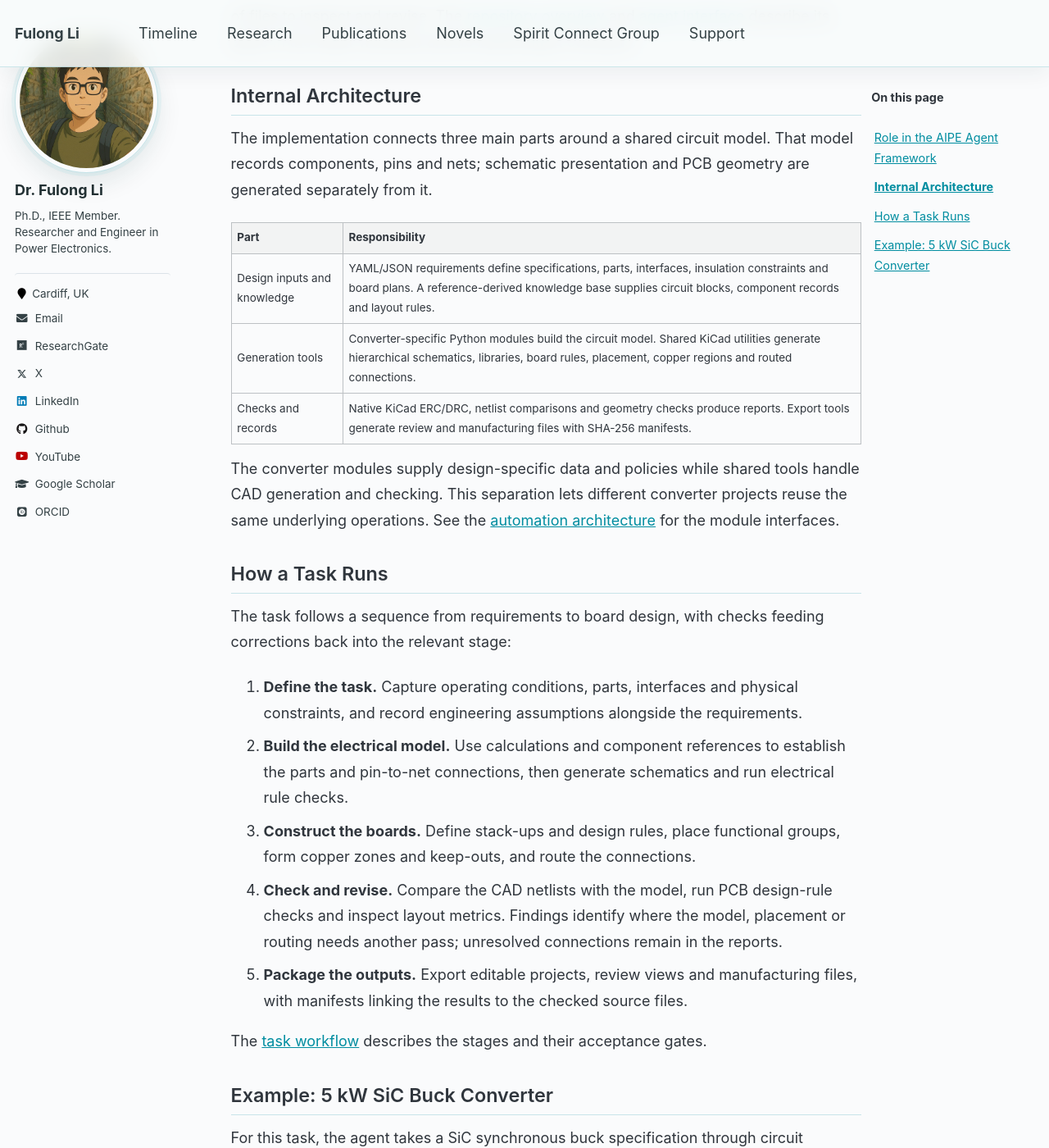
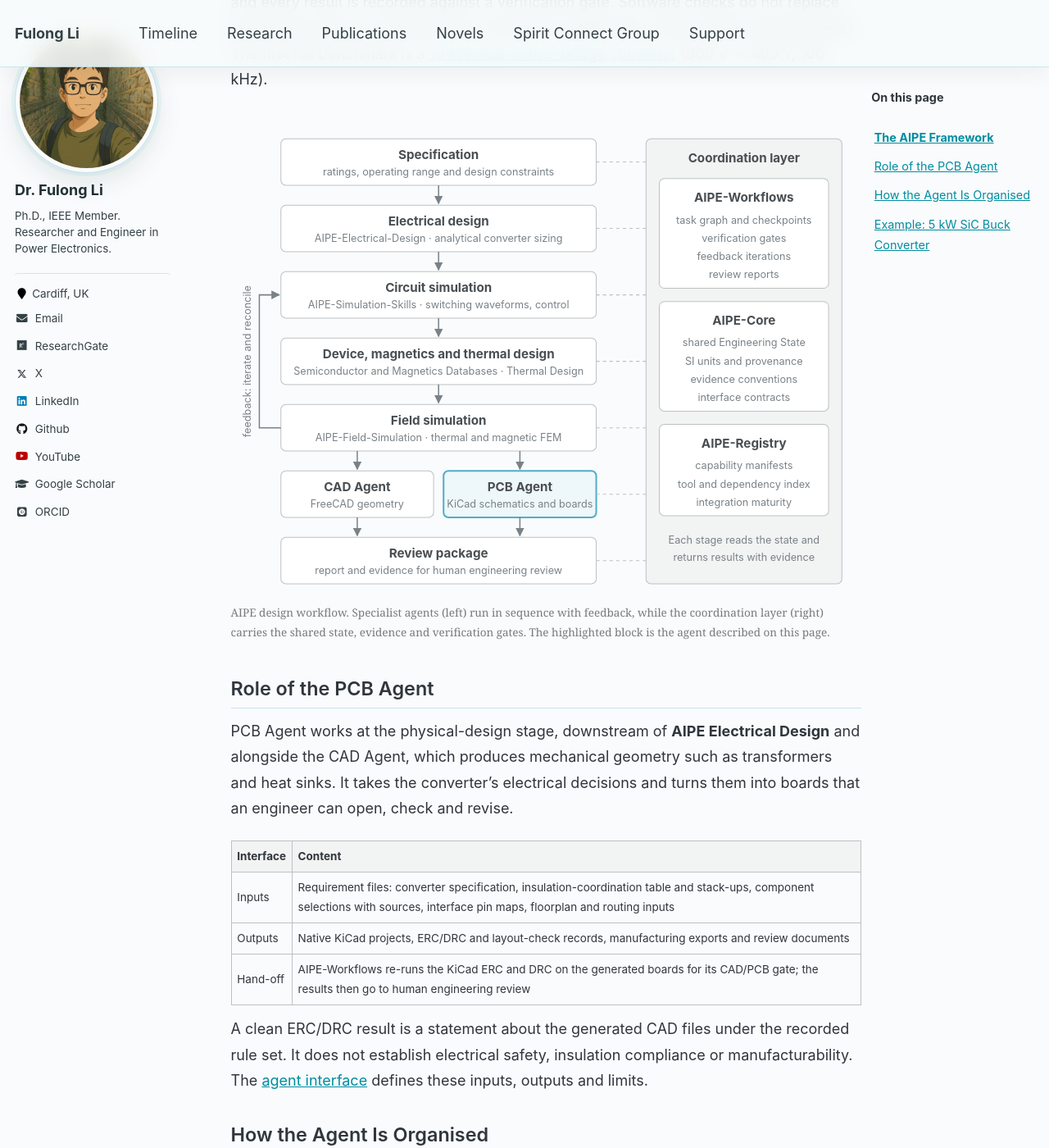
Before and after one commit to FulongLi/fulongli.github.io, a Jekyll site: the page built from _pages/research/aipe_pcb_agent.md, in a window 1280 px wide and 1400 px high, scrolled down 747 px. Shown: the whole window at 82% size. Built offline with Jekyll 4.4.1, drawn with Linux system fonts in a browser that asks for light colours; some web fonts are replaced; comment, search, counter and statistics services are not loaded; some of the changed text lies outside the part shown.

Commit message:
Restructure AIPE PCB Agent page around the AIPE framework
Introduce the AIPE framework first, then the agent's role, its internal
organisation and the 5 kW SiC buck example. The framework section is a
shared include with the agent's stage highlighted, so other agent pages
can reuse it; the README records the four-part structure.

Co-Authored-By: Claude Opus 5.5 <noreply@anthropic.com>

```diff
--- /dev/null
+++ b/_includes/aipe-framework.html
@@ -0,0 +1,87 @@
+{% comment %}
+  Shared AIPE framework introduction for agent project pages.
+  Usage: {% include aipe-framework.html agent="pcb" %}
+  agent: spec | electrical | simulation | components | field | cad | pcb | review
+  The named stage is highlighted with the site link colour.
+{% endcomment %}
+{% capture aipe_fw_on %}fill="#eef7fa" stroke="#52adc8" stroke-width="2"{% endcapture %}
+{% capture aipe_fw_off %}fill="#ffffff" stroke="#bdc1c4" stroke-width="1"{% endcapture %}
+<p><a href="https://aipel.co.uk/">AIPE (AI for Power Engineering)</a> is the open engineering ecosystem I am building through AIPE Labs. It treats power-converter design as a coordinated, iterative optimisation process rather than a chain of separate tools. Specialist agents each own one engineering step: electrical sizing, circuit simulation, device and magnetics selection, thermal and field analysis, mechanical CAD and PCB layout. They exchange explicit inputs, assumptions, results and evidence through a shared Engineering State.</p>
+<p>A workflow engine runs these steps as a checkpointed task graph. Results from later stages, such as magnetics or finite-element parameters, feed back into the circuit model, and every result is recorded against a verification gate. Software checks do not replace engineering review, measurement or hardware qualification, which remain separate gates. The first full benchmark is a <a href="https://github.com/FulongLi/AIPE-Workflows/blob/main/examples/dab-10kw/README.md">10 kW dual-active-bridge converter</a> (800 V → 400 V, 100 kHz).</p>
+<figure class="project-blueprint">
+<svg viewBox="0 0 760 580" width="760" height="580" role="img" aria-labelledby="aipe-fw-title" style="width: 100%; height: auto;" font-family="-apple-system, 'Segoe UI', Roboto, 'Helvetica Neue', Arial, sans-serif">
+<title id="aipe-fw-title">AIPE design workflow: specification, electrical design, circuit simulation, device, magnetics and thermal design, field simulation, CAD and PCB agents and a review package, coordinated by AIPE-Workflows, AIPE-Core and AIPE-Registry</title>
+<defs><marker id="aipe-fw-arrow" viewBox="0 0 10 10" refX="9" refY="5" markerWidth="7" markerHeight="7" orient="auto-start-reverse"><path d="M0,0 L10,5 L0,10 z" fill="#7a8288"/></marker></defs>
+<g text-anchor="middle">
+<rect x="60" y="20" width="380" height="56" rx="6" {% if include.agent == 'spec' %}{{ aipe_fw_on }}{% else %}{{ aipe_fw_off }}{% endif %}/>
+<text x="250" y="44" font-size="15" font-weight="700" fill="#494e52">Specification</text>
+<text x="250" y="64" font-size="12.5" fill="#7a8288">ratings, operating range and design constraints</text>
+<rect x="60" y="100" width="380" height="56" rx="6" {% if include.agent == 'electrical' %}{{ aipe_fw_on }}{% else %}{{ aipe_fw_off }}{% endif %}/>
+<text x="250" y="124" font-size="15" font-weight="700" fill="#494e52">Electrical design</text>
+<text x="250" y="144" font-size="12.5" fill="#7a8288">AIPE-Electrical-Design · analytical converter sizing</text>
+<rect x="60" y="180" width="380" height="56" rx="6" {% if include.agent == 'simulation' %}{{ aipe_fw_on }}{% else %}{{ aipe_fw_off }}{% endif %}/>
+<text x="250" y="204" font-size="15" font-weight="700" fill="#494e52">Circuit simulation</text>
+<text x="250" y="224" font-size="12.5" fill="#7a8288">AIPE-Simulation-Skills · switching waveforms, control</text>
+<rect x="60" y="260" width="380" height="56" rx="6" {% if include.agent == 'components' %}{{ aipe_fw_on }}{% else %}{{ aipe_fw_off }}{% endif %}/>
+<text x="250" y="284" font-size="15" font-weight="700" fill="#494e52">Device, magnetics and thermal design</text>
+<text x="250" y="304" font-size="12.5" fill="#7a8288">Semiconductor and Magnetics Databases · Thermal Design</text>
+<rect x="60" y="340" width="380" height="56" rx="6" {% if include.agent == 'field' %}{{ aipe_fw_on }}{% else %}{{ aipe_fw_off }}{% endif %}/>
+<text x="250" y="364" font-size="15" font-weight="700" fill="#494e52">Field simulation</text>
+<text x="250" y="384" font-size="12.5" fill="#7a8288">AIPE-Field-Simulation · thermal and magnetic FEM</text>
+<rect x="60" y="420" width="184" height="56" rx="6" {% if include.agent == 'cad' %}{{ aipe_fw_on }}{% else %}{{ aipe_fw_off }}{% endif %}/>
+<text x="152" y="444" font-size="15" font-weight="700" fill="#494e52">CAD Agent</text>
+<text x="152" y="464" font-size="12.5" fill="#7a8288">FreeCAD geometry</text>
+<rect x="256" y="420" width="184" height="56" rx="6" {% if include.agent == 'pcb' %}{{ aipe_fw_on }}{% else %}{{ aipe_fw_off }}{% endif %}/>
+<text x="348" y="444" font-size="15" font-weight="700" fill="#494e52">PCB Agent</text>
+<text x="348" y="464" font-size="12.5" fill="#7a8288">KiCad schematics and boards</text>
+<rect x="60" y="500" width="380" height="56" rx="6" {% if include.agent == 'review' %}{{ aipe_fw_on }}{% else %}{{ aipe_fw_off }}{% endif %}/>
+<text x="250" y="524" font-size="15" font-weight="700" fill="#494e52">Review package</text>
+<text x="250" y="544" font-size="12.5" fill="#7a8288">report and evidence for human engineering review</text>
+</g>
+<g stroke="#7a8288" stroke-width="1.5" fill="none" marker-end="url(#aipe-fw-arrow)">
+<line x1="250" y1="76" x2="250" y2="98"/>
+<line x1="250" y1="156" x2="250" y2="178"/>
+<line x1="250" y1="236" x2="250" y2="258"/>
+<line x1="250" y1="316" x2="250" y2="338"/>
+<line x1="152" y1="396" x2="152" y2="418"/>
+<line x1="348" y1="396" x2="348" y2="418"/>
+<line x1="152" y1="476" x2="152" y2="498"/>
+<line x1="348" y1="476" x2="348" y2="498"/>
+<path d="M60,368 H34 V208 H58"/>
+</g>
+<text x="24" y="288" font-size="12.5" fill="#7a8288" text-anchor="middle" transform="rotate(-90 24 288)">feedback: iterate and reconcile</text>
+<g stroke="#bdc1c4" stroke-width="1" stroke-dasharray="4 4">
+<line x1="440" y1="48" x2="500" y2="48"/>
+<line x1="440" y1="128" x2="500" y2="128"/>
+<line x1="440" y1="208" x2="500" y2="208"/>
+<line x1="440" y1="288" x2="500" y2="288"/>
+<line x1="440" y1="368" x2="500" y2="368"/>
+<line x1="440" y1="448" x2="500" y2="448"/>
+<line x1="440" y1="528" x2="500" y2="528"/>
+</g>
+<rect x="500" y="20" width="236" height="536" rx="6" fill="#f2f3f3" stroke="#bdc1c4"/>
+<g text-anchor="middle">
+<text x="618" y="48" font-size="15" font-weight="700" fill="#494e52">Coordination layer</text>
+<rect x="516" y="68" width="204" height="132" rx="6" fill="#ffffff" stroke="#bdc1c4"/>
+<text x="618" y="96" font-size="15" font-weight="700" fill="#494e52">AIPE-Workflows</text>
+<text x="618" y="122" font-size="12.5" fill="#7a8288">task graph and checkpoints</text>
+<text x="618" y="144" font-size="12.5" fill="#7a8288">verification gates</text>
+<text x="618" y="166" font-size="12.5" fill="#7a8288">feedback iterations</text>
+<text x="618" y="188" font-size="12.5" fill="#7a8288">review reports</text>
+<rect x="516" y="216" width="204" height="132" rx="6" fill="#ffffff" stroke="#bdc1c4"/>
+<text x="618" y="244" font-size="15" font-weight="700" fill="#494e52">AIPE-Core</text>
+<text x="618" y="270" font-size="12.5" fill="#7a8288">shared Engineering State</text>
+<text x="618" y="292" font-size="12.5" fill="#7a8288">SI units and provenance</text>
+<text x="618" y="314" font-size="12.5" fill="#7a8288">evidence conventions</text>
+<text x="618" y="336" font-size="12.5" fill="#7a8288">interface contracts</text>
+<rect x="516" y="364" width="204" height="110" rx="6" fill="#ffffff" stroke="#bdc1c4"/>
+<text x="618" y="392" font-size="15" font-weight="700" fill="#494e52">AIPE-Registry</text>
+<text x="618" y="418" font-size="12.5" fill="#7a8288">capability manifests</text>
+<text x="618" y="440" font-size="12.5" fill="#7a8288">tool and dependency index</text>
+<text x="618" y="462" font-size="12.5" fill="#7a8288">integration maturity</text>
+<text x="618" y="508" font-size="12.5" fill="#7a8288">Each stage reads the state and</text>
+<text x="618" y="528" font-size="12.5" fill="#7a8288">returns results with evidence</text>
+</g>
+</svg>
+<figcaption>AIPE design workflow. Specialist agents (left) run in sequence with feedback, while the coordination layer (right) carries the shared state, evidence and verification gates. The highlighted block is the agent described on this page.</figcaption>
+</figure>
--- a/_pages/research/aipe_pcb_agent.md
+++ b/_pages/research/aipe_pcb_agent.md
@@ -3,51 +3,56 @@ layout: single
 title: "AIPE PCB Agent"
 permalink: /research/aipe-pcb-agent/
 author_profile: true
-excerpt: "Requirement-driven PCB design automation with Python and KiCad, illustrated by a 5 kW SiC buck converter."
+excerpt: "The PCB design agent of the AIPE framework: from converter requirements to checked KiCad schematics and boards, illustrated by a 5 kW SiC buck converter."
 body_class: microgrid-project-page
 project_stylesheet: /assets/css/marine-project.css
 project_contents: true
 ---
 
-AIPE PCB Agent is my open-source project for turning power-electronics design requirements into editable KiCad schematics and PCB layouts. Its framework combines structured design inputs, reusable engineering knowledge, Python automation and native KiCad checks. The 5 kW SiC buck example below shows how a task moves through that framework to a set of board designs and engineering files.
+AIPE PCB Agent is the PCB design agent in my AIPE framework. It turns a converter's requirements into editable KiCad schematics and board layouts, runs KiCad's own checks on them and packages the results for engineering review. This page explains the framework it belongs to, its role there, how the agent is organised, and a 5 kW SiC converter it has designed.
 
 [Explore the repository](https://github.com/FulongLi/AIPE-PCB-Agent)
 
-## Role in the AIPE Agent Framework
+## The AIPE Framework
 
-In the AIPE workflow, PCB Agent sits downstream of **AIPE Electrical Design**. It receives the converter specification, component and connection data, interface definitions and physical design constraints, then translates them into a board-level implementation.
+{% include aipe-framework.html agent="pcb" %}
 
-> Electrical design → PCB Agent → CAD projects, check reports and engineering review package
+## Role of the PCB Agent
 
-Its outputs include native KiCad projects, schematic and layout views, connectivity and rule-check reports, and manufacturing exports. These give the engineer a consistent set of files to inspect and revise. The [repository overview](https://github.com/FulongLi/AIPE-PCB-Agent) and [agent interface](https://github.com/FulongLi/AIPE-PCB-Agent/blob/main/aipe.yaml) describe its place in the wider workflow and its input/output contracts.
+PCB Agent works at the physical-design stage, downstream of **AIPE Electrical Design** and alongside the CAD Agent, which produces mechanical geometry such as transformers and heat sinks. It takes the converter's electrical decisions and turns them into boards that an engineer can open, check and revise.
 
-## Internal Architecture
+| Interface | Content |
+| --- | --- |
+| Inputs | Requirement files: converter specification, insulation-coordination table and stack-ups, component selections with sources, interface pin maps, floorplan and routing inputs |
+| Outputs | Native KiCad projects, ERC/DRC and layout-check records, manufacturing exports and review documents |
+| Hand-off | AIPE-Workflows re-runs the KiCad ERC and DRC on the generated boards for its CAD/PCB gate; the results then go to human engineering review |
 
-The implementation connects three main parts around a shared circuit model. That model records components, pins and nets; schematic presentation and PCB geometry are generated separately from it.
+A clean ERC/DRC result is a statement about the generated CAD files under the recorded rule set. It does not establish electrical safety, insulation compliance or manufacturability. The [agent interface](https://github.com/FulongLi/AIPE-PCB-Agent/blob/main/aipe.yaml) defines these inputs, outputs and limits.
+
+## How the Agent Is Organised
+
+The agent is built around one shared circuit model. The model records every part, pin and net, while schematic drawing and board geometry are generated from it separately. Checks compare the CAD files with the model and feed their findings back to the stage that needs another pass.
+
+<figure class="project-blueprint">
+  <a href="/images/research/aipe-pcb-agent/agent-architecture.svg" target="_blank" rel="noopener"><img src="/images/research/aipe-pcb-agent/agent-architecture.svg" alt="Flow chart of AIPE PCB Agent: requirement files and a knowledge base feed a shared circuit model and design rules, which drive schematic generation and board construction, followed by verification, exports and hand-off, with findings fed back to the model, placement or routing" width="760" height="668" loading="lazy"></a>
+  <figcaption>Internal organisation of AIPE PCB Agent, from requirement files to checked and packaged KiCad projects.</figcaption>
+</figure>
 
 | Part | Responsibility |
 | --- | --- |
-| Design inputs and knowledge | YAML/JSON requirements define specifications, parts, interfaces, insulation constraints and board plans. A reference-derived knowledge base supplies circuit blocks, component records and layout rules. |
-| Generation tools | Converter-specific Python modules build the circuit model. Shared KiCad utilities generate hierarchical schematics, libraries, board rules, placement, copper regions and routed connections. |
-| Checks and records | Native KiCad ERC/DRC, netlist comparisons and geometry checks produce reports. Export tools generate review and manufacturing files with SHA-256 manifests. |
+| Requirement files | YAML/JSON files hold every number the design uses: ratings, parts, interfaces, insulation distances, stack-ups and floorplan regions. |
+| Knowledge base | Design skills, circuit blocks, component records and layout rules, each traced to manufacturer or reference-design sources. |
+| Circuit model and rules | Converter-specific Python modules build the part and connection model; net classes and KiCad design rules are derived from the insulation table. |
+| Schematic generation | Groups parts by function, draws and routes hierarchical sheets, and refuses to write a sheet whose connectivity differs from the model. |
+| Board construction | Sets the stack-up, places parts with insulation-aware spacing, forms copper zones and routes connections with a deterministic grid router. |
+| Verification | Runs native `kicad-cli` ERC and DRC with schematic parity, then checks netlist equality, routing quality, layout metrics and copper islands. |
+| Exports and records | Writes editable projects, PDFs, Gerber, drill, BOM, placement and STEP files, with SHA-256 manifests linking each output to its sources. |
 
-The converter modules supply design-specific data and policies while shared tools handle CAD generation and checking. This separation lets different converter projects reuse the same underlying operations. See the [automation architecture](https://github.com/FulongLi/AIPE-PCB-Agent/blob/main/docs/architecture.md) for the module interfaces.
-
-## How a Task Runs
-
-The task follows a sequence from requirements to board design, with checks feeding corrections back into the relevant stage:
-
-1. **Define the task.** Capture operating conditions, parts, interfaces and physical constraints, and record engineering assumptions alongside the requirements.
-2. **Build the electrical model.** Use calculations and component references to establish the parts and pin-to-net connections, then generate schematics and run electrical rule checks.
-3. **Construct the boards.** Define stack-ups and design rules, place functional groups, form copper zones and keep-outs, and route the connections.
-4. **Check and revise.** Compare the CAD netlists with the model, run PCB design-rule checks and inspect layout metrics. Findings identify where the model, placement or routing needs another pass; unresolved connections remain in the reports.
-5. **Package the outputs.** Export editable projects, review views and manufacturing files, with manifests linking the results to the checked source files.
-
-The [task workflow](https://github.com/FulongLi/AIPE-PCB-Agent/blob/main/docs/agent-workflow.md) describes the stages and their acceptance gates.
+The converter-specific modules supply only design data and policies, while the shared tools do the CAD generation and checking. This lets buck, DAB and future converter projects reuse the same operations. The [automation architecture](https://github.com/FulongLi/AIPE-PCB-Agent/blob/main/docs/architecture.md) and [task workflow](https://github.com/FulongLi/AIPE-PCB-Agent/blob/main/docs/agent-workflow.md) describe the modules and their acceptance gates.
 
 ## Example: 5 kW SiC Buck Converter
 
-For this task, the agent takes a SiC synchronous buck specification through circuit generation, board design and output packaging. Its [design requirements](https://github.com/FulongLi/AIPE-PCB-Agent/blob/main/examples/sic-buck-400v-200v-5kw/input/requirements.yaml) specify:
+This example shows a complete task, from the specification to two routed boards. The agent was asked to design a SiC synchronous buck converter; its [design requirements](https://github.com/FulongLi/AIPE-PCB-Agent/blob/main/examples/sic-buck-400v-200v-5kw/input/requirements.yaml) specify:
 
 | Parameter | Design value |
 | --- | --- |
@@ -59,11 +64,18 @@ For this task, the agent takes a SiC synchronous buck specification through circ
 | Power devices | Wolfspeed SiC MOSFETs |
 | Controller | TI TMS320F28335 DSP |
 
-The example uses a two-board architecture: a power board for conversion, gate drive, sensing and protection, and a DSP control board connected through a mezzanine interface. The CAD views below show the physical arrangement produced for those two roles.
+### From Requirements to Boards
+
+The task followed the agent's workflow:
+
+1. **Requirements and engineering.** Values the task left open, such as the input range, cooling and ripple targets, were recorded as labelled assumptions. Calculations and the knowledge base then selected the parts: Wolfspeed C4MS025120K SiC MOSFETs, UCC21710-Q1 isolated gate drivers with UCC14141-Q1 bias modules, a custom 272 µH High Flux toroid and isolated current and voltage sensing.
+2. **Architecture.** The agent compared board arrangements and chose two boards: a power board for conversion, gate drive, sensing and protection, and a DSP control board connected through a 2 × 25 mezzanine.
+3. **Schematics and boards.** It generated hierarchical schematics, placed the parts with insulation-aware spacing along each board's isolation barrier, and routed both four-layer boards.
+4. **Checks and outputs.** Both boards reached zero native ERC/DRC findings with schematic parity, and the exported netlists matched the circuit model exactly. The task then produced the review package.
 
 ### Power Board
 
-The power board groups the SiC switching stage, isolated gate drivers and bias supplies, DC-link capacitors, output filter, sensing and protection circuitry. The layout separates the high-voltage power path from the low-voltage interface used by the control board.
+The 240 × 180 mm power board groups the SiC switching stage, isolated gate drivers and bias supplies, DC-link capacitors, output filter, sensing and protection circuitry. The layout separates the high-voltage power path from the low-voltage interface used by the control board.
 
 <figure>
   <a href="/images/research/aipe-pcb-agent/power-board-3d.png" target="_blank" rel="noopener"><img src="/images/research/aipe-pcb-agent/power-board-3d.png" alt="KiCad 3D view of the SiC buck power board, showing the switching devices, large magnetic component, capacitor banks and control-board connector" width="1040" height="592" loading="lazy"></a>
@@ -72,7 +84,7 @@ The power board groups the SiC switching stage, isolated gate drivers and bias s
 
 ### Control Board
 
-The control board brings together the TMS320F28335 DSP, local supplies, signal conditioning, PWM and protection interfaces, and debug connections. A mezzanine connector links it to the power board, keeping the control circuitry on a separate PCB.
+The 120 × 80 mm control board brings together the TMS320F28335 DSP, local supplies, signal conditioning, PWM and protection interfaces, and debug connections. The mezzanine connector stacks it on the power board's low-voltage strip, keeping the control circuitry on a separate PCB.
 
 <figure>
   <a href="/images/research/aipe-pcb-agent/control-board-3d.png" target="_blank" rel="noopener"><img src="/images/research/aipe-pcb-agent/control-board-3d.png" alt="KiCad 3D view of the control board, showing the central TMS320F28335 DSP, support circuitry, debug headers and mezzanine connector" width="1040" height="592" loading="lazy"></a>
@@ -81,6 +93,8 @@ The control board brings together the TMS320F28335 DSP, local supplies, signal c
 
 ### Task Outputs
 
-The task produces the two editable KiCad board projects and their schematics, alongside BOMs, placement files, Gerbers, drill files, STEP models and check reports. These files connect the original specification to the illustrated board arrangement. The [example history](https://github.com/FulongLi/AIPE-PCB-Agent/blob/main/docs/history.md) links successive revisions to their design records and review packages.
+The task produced two editable KiCad board projects and their schematics, together with BOMs, placement files, Gerbers, drill files, STEP models, check reports and hashed manifests. The design is a CAD-complete prototype for review: no board has been fabricated, energised or measured.
+
+A later clean-sheet revision (V3) redesigned the same converter after an independent review, moving the control board beside the power board on a keyed cable and mounting the heavy magnetics on the chassis. The [V3 package](https://github.com/FulongLi/AIPE-PCB-Agent/blob/main/examples/sic-buck-400v-200v-5kw-v3/README.md) and the [example history](https://github.com/FulongLi/AIPE-PCB-Agent/blob/main/docs/history.md) link each revision to its design records and review packages.
 
 [AIPE Overview](/research/aipe/) · [Source Code](https://github.com/FulongLi/AIPE-PCB-Agent) · [Back to Research](/research/)
```
Also changed, not shown: README.md (+8 -1 lines), files/research/aipe-pcb-agent/figure-sources.md (+11 -0 lines), images/research/aipe-pcb-agent/agent-architecture.svg (added).
